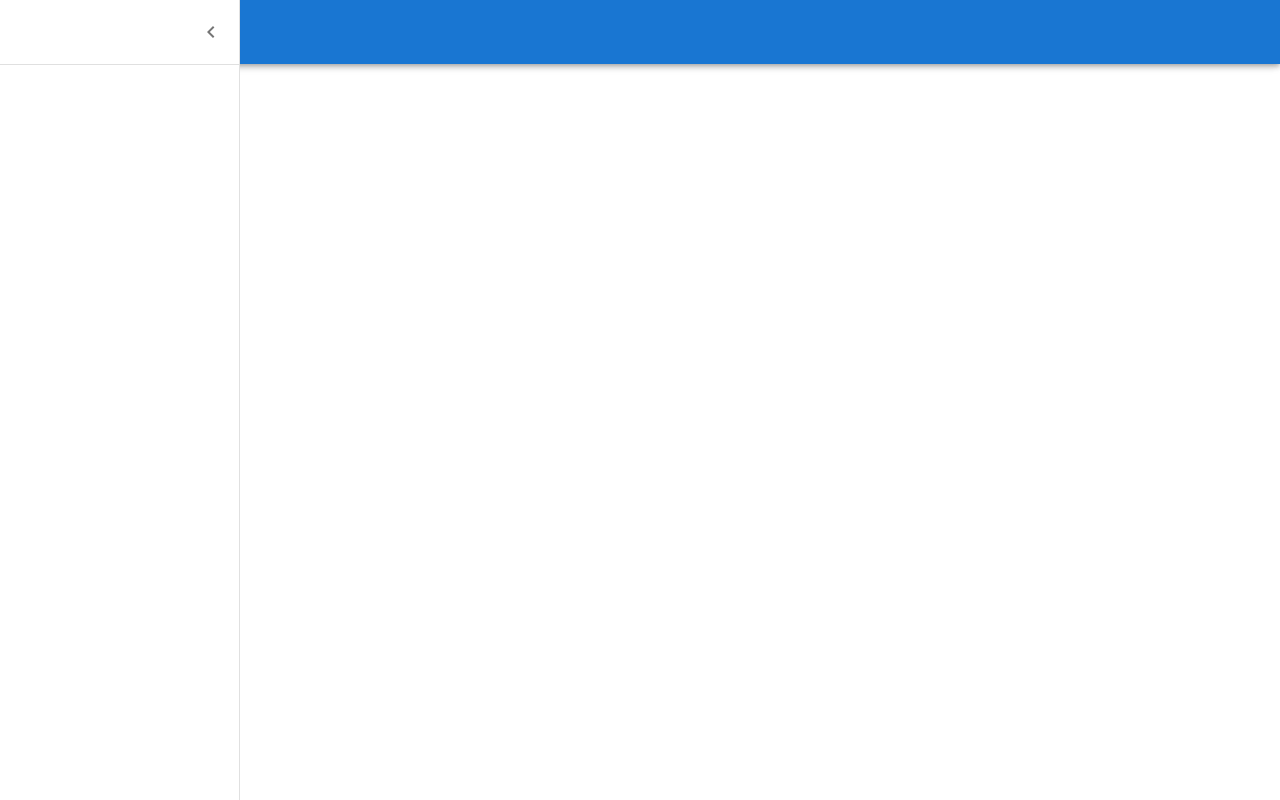
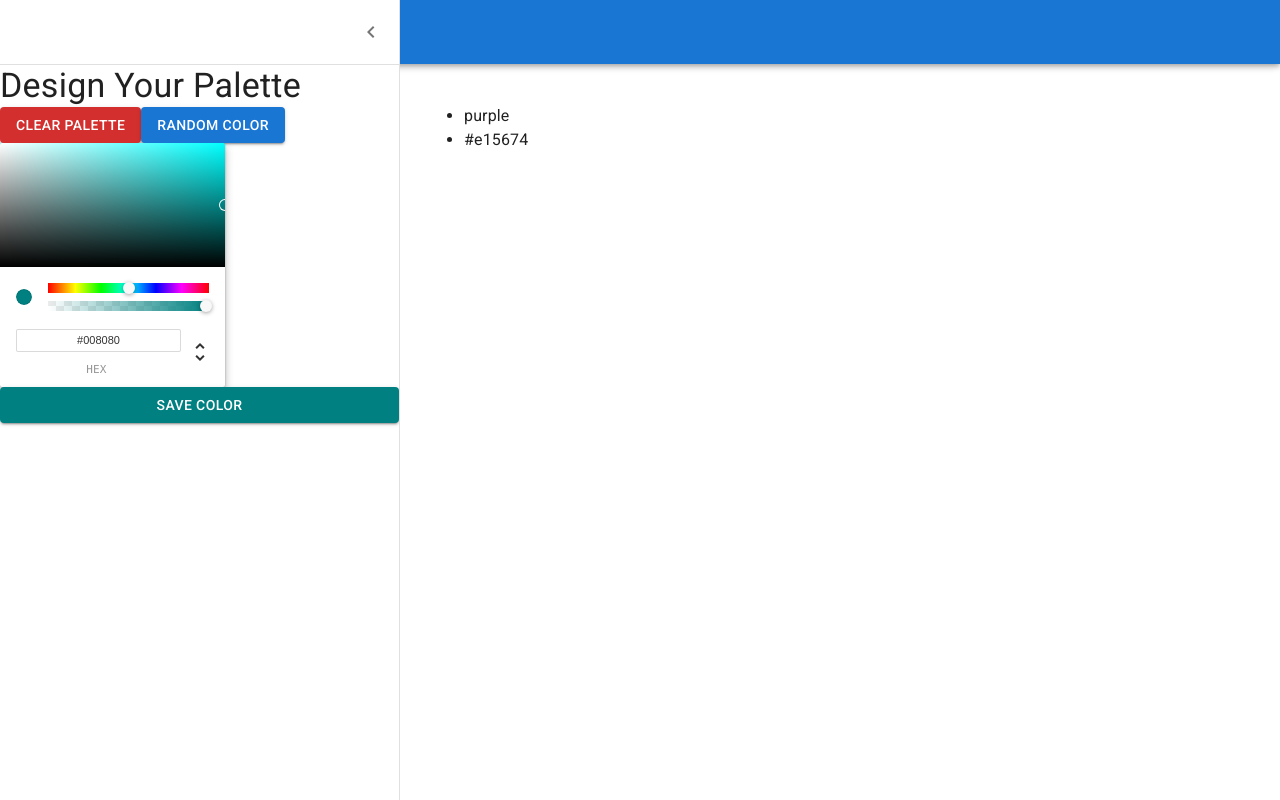
Before and after one commit to KSSidhu/colors-box-v2, a React (Vite) app: page /palette/new in a window 1280 px wide. Both pictures are taken after a click on the button "open drawer". Built offline with nearby package versions, Linux system fonts and the light colour scheme.

Commit message:
Add color picker to drawer form

```diff
--- a/package.json
+++ b/package.json
@@ -12,11 +12,13 @@
         "@mui/icons-material": "5.11.16",
         "@mui/styles": "^5.13.1",
         "@mui/system": "^5.13.1",
+        "@types/react-color": "^3.0.6",
         "@types/react-copy-to-clipboard": "5.0.4",
         "classnames": "^2.3.2",
         "prettier-plugin-organize-imports": "3.2.2",
         "rc-slider": "10.1.1",
         "react": "^17.0.2",
+        "react-color": "^2.19.3",
         "react-copy-to-clipboard": "5.1.0",
         "react-dom": "^17.0.2",
         "react-router-dom": "6.10.0",
@@ -29,6 +31,6 @@
         "@vitejs/plugin-react-swc": "3.0.0",
         "chroma-js": "2.4.2",
         "typescript": "4.9.3",
-        "vite": "4.2.0"
+        "vite": "^4.3.9"
     }
 }
--- a/src/form/PaletteForm.tsx
+++ b/src/form/PaletteForm.tsx
@@ -2,6 +2,7 @@ import ChevronLeftIcon from '@mui/icons-material/ChevronLeft'
 import MenuIcon from '@mui/icons-material/Menu'
 import {
     AppBar,
+    Button,
     CssBaseline,
     Divider,
     Drawer,
@@ -12,12 +13,15 @@ import {
 import { makeStyles } from '@mui/styles'
 import classNames from 'classnames'
 import { useState } from 'react'
+import { ChromePicker, ColorResult } from 'react-color'
 
-const drawerWidth = 240
+const drawerWidth = 400
 
 export default function PaletteForm() {
     const classes = useStyles()
     const [open, setOpen] = useState(false)
+    const [currentColor, setCurrentColor] = useState('teal')
+    const [colors, setColors] = useState(['purple', '#e15674'])
 
     return (
         <div className={classes.root}>
@@ -61,6 +65,27 @@ export default function PaletteForm() {
                     </IconButton>
                 </div>
                 <Divider />
+                <Typography variant={'h4'}>{'Design Your Palette'}</Typography>
+                <div>
+                    <Button variant={'contained'} color={'error'}>
+                        {'Clear Palette'}
+                    </Button>
+                    <Button variant={'contained'} color={'primary'}>
+                        {'Random Color'}
+                    </Button>
+                </div>
+                <ChromePicker
+                    color={currentColor}
+                    onChangeComplete={handleColorChange}
+                />
+                <Button
+                    variant={'contained'}
+                    color={'primary'}
+                    style={{ backgroundColor: currentColor }}
+                    onClick={addNewColor}
+                >
+                    {'Save Color'}
+                </Button>
             </Drawer>
             <main
                 className={classNames(classes.content, {
@@ -68,9 +93,22 @@ export default function PaletteForm() {
                 })}
             >
                 <div className={classes.drawerHeader} />
+                <ul>
+                    {colors.map((color) => (
+                        <li>{color}</li>
+                    ))}
+                </ul>
             </main>
         </div>
     )
+
+    function handleColorChange(newColor: ColorResult) {
+        setCurrentColor(newColor.hex)
+    }
+
+    function addNewColor() {
+        setColors([...colors, currentColor])
+    }
 
     function handleDrawerOpen() {
         setOpen(true)
```
Also changed, not shown: 1 other file (tests, documents, lock files or other folders).
